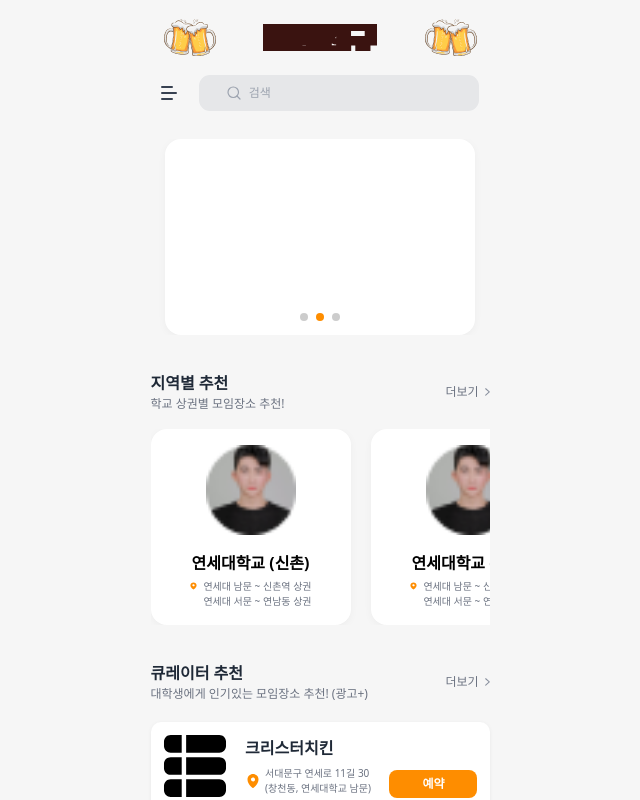
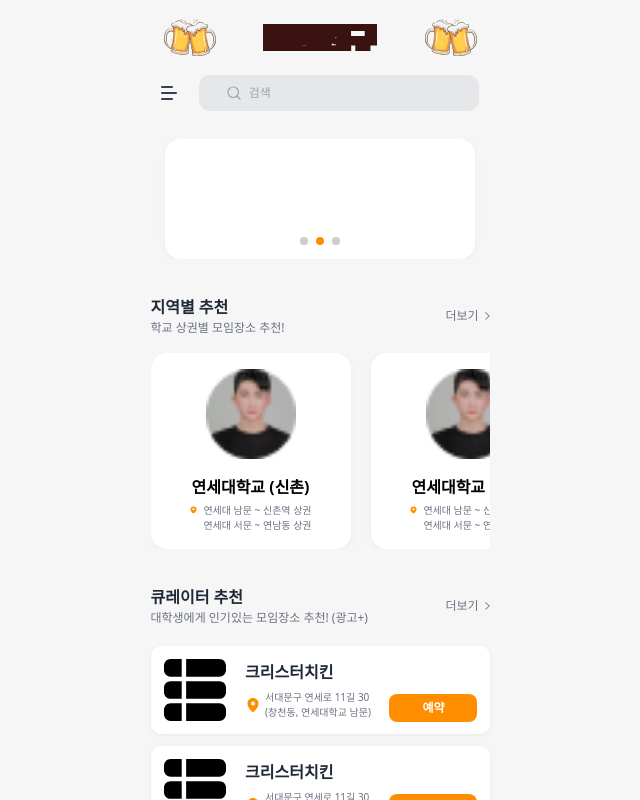
Before and after one commit to dkfriend2023/beabuddy-frontend, a Next.js app: page / in a window 1280 px wide. Shown: the whole page, without its empty margins (320-960 px from the left). Built offline with nearby package versions, Linux system fonts and the light colour scheme.

Commit message:
edited AdCard component height

```diff
--- a/src/components/AdCard.tsx
+++ b/src/components/AdCard.tsx
@@ -1,11 +1,9 @@
 import Image from "next/image";
 
 function AdCard() {
-    return (
-        <div className="min-w-[180px] min-h-[196px] mr-3 ml-3 bg-[#ffffff] rounded-[16px] shadow-[0_2px_8px_0_rgba(0,0,0,0.04)] p-[10px] flex flex-col justify-center items-center">
+  return (
+    <div className="min-w-[180px] min-h-[120px] mr-3 ml-3 bg-[#ffffff] rounded-[16px] shadow-[0_2px_8px_0_rgba(0,0,0,0.04)] p-[10px] flex flex-col justify-center items-center"></div>
+  );
+}
 
-        </div>
-    );
-  }
-
-  export default AdCard;
+export default AdCard;
```
